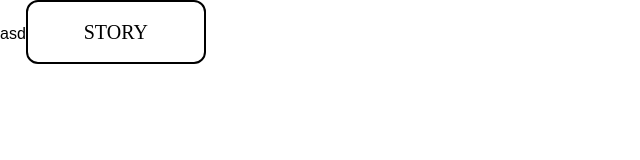
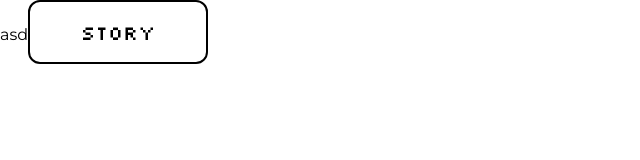
Before and after one commit to ReallyNguyen/recyclonaut.v2, a Next.js app: page / in a window 1280 px wide. Shown: the top 160 px of the page, without its empty margins (0-640 px from the left). Built offline with nearby package versions, Linux system fonts and the light colour scheme.

Commit message:
added body text to global

```diff
--- a/styles/globals.css
+++ b/styles/globals.css
@@ -1,10 +1,11 @@
-@import "tailwindcss";
-
 @import url('https://fonts.googleapis.com/css2?family=Orbitron:wght@400;700&display=swap');
 
 @import url('https://fonts.googleapis.com/css2?family=Montserrat&display=swap');
 
 @import url('https://fonts.googleapis.com/css2?family=Silkscreen&display=swap');
+
+
+@import "tailwindcss";
 
 :root {
   --headings: "Orbitron";
@@ -19,24 +20,20 @@
   --dark-mode: #000000;
 }
 
-@theme inline {
-  --color-background: var(--background);
-  --color-foreground: var(--foreground);
-  --font-sans: var(--font-geist-sans);
-  --font-mono: var(--font-geist-mono);
-}
+
 
 @media (prefers-color-scheme: dark) {
   :root {
     --background: #0a0a0a;
     --foreground: #ededed;
+
   }
 }
 
 body {
   background: var(--background);
   color: var(--foreground);
-  font-family: Arial, Helvetica, sans-serif;
+  font-family: var(--body-text);
   margin: 0;
   padding: 0;
 }
```
